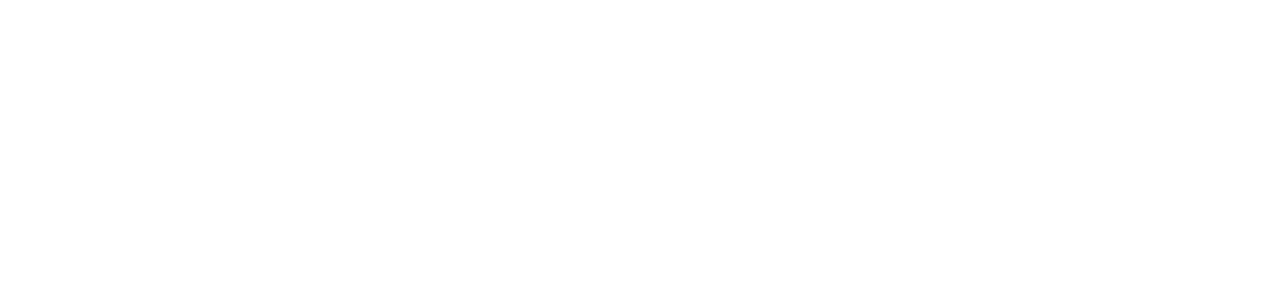
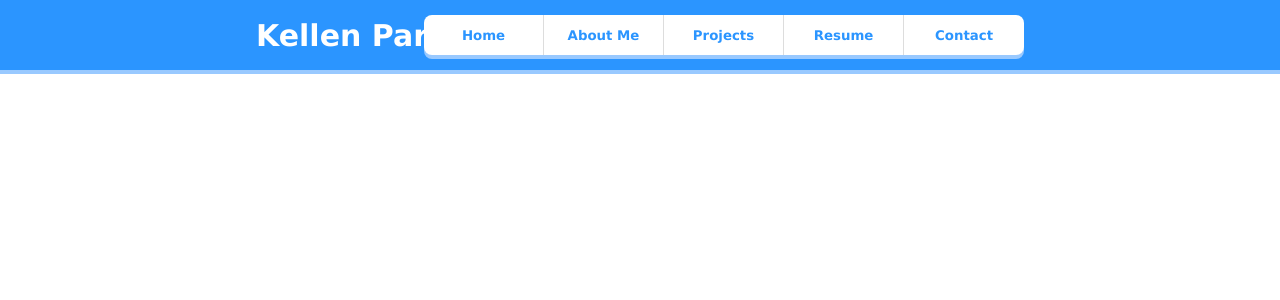
Before and after one commit to Kellenparker/portfolio, a React (Create React App) app: page / in a window 1280 px wide. Shown: the top 300 px of the page. Built offline with nearby package versions, Linux system fonts and the light colour scheme.

Commit message:
added header

```diff
--- a/package.json
+++ b/package.json
@@ -12,6 +12,7 @@
     "@types/react-dom": "^18.0.5",
     "react": "^18.2.0",
     "react-dom": "^18.2.0",
+    "react-router-dom": "^6.3.0",
     "react-scripts": "5.0.1",
     "typescript": "^4.7.4",
     "web-vitals": "^2.1.4"
--- a/src/App.css
+++ b/src/App.css
@@ -1,38 +1,5 @@
+
 .App {
-  text-align: center;
+	margin:0;
+	padding:0;
 }
-
-.App-logo {
-  height: 40vmin;
-  pointer-events: none;
-}
-
-@media (prefers-reduced-motion: no-preference) {
-  .App-logo {
-    animation: App-logo-spin infinite 20s linear;
-  }
-}
-
-.App-header {
-  background-color: #282c34;
-  min-height: 100vh;
-  display: flex;
-  flex-direction: column;
-  align-items: center;
-  justify-content: center;
-  font-size: calc(10px + 2vmin);
-  color: white;
-}
-
-.App-link {
-  color: #61dafb;
-}
-
-@keyframes App-logo-spin {
-  from {
-    transform: rotate(0deg);
-  }
-  to {
-    transform: rotate(360deg);
-  }
-}
--- a/src/App.tsx
+++ b/src/App.tsx
@@ -1,13 +1,20 @@
 import React from 'react';
-import logo from './logo.svg';
+import { BrowserRouter, Route, Routes } from 'react-router-dom';
+import Home from './components/Home'
+import Header from './components/Header';
 import './App.css';
 
 function App() {
-  return (
-    <div className="App">
-
-    </div>
-  );
+	return (
+		<div className="App">
+			<BrowserRouter>
+				<Header/>
+				<Routes>
+					<Route path="/" element={<Home/>}/>
+				</Routes>
+			</BrowserRouter>
+		</div>
+	);
 }
 
 export default App;
--- /dev/null
+++ b/src/components/Header.tsx
@@ -0,0 +1,21 @@
+import React from 'react';
+import './styles/Header.css'
+
+function Header() {
+
+    return (
+        <div className="header">
+            <p className="title">Kellen Parker</p>
+            <div className="btn-group" role="group" aria-label="header buttons">
+                <button type="button" className="btn-head btn-left">Home</button>
+                <button type="button" className="btn-head btn-secondary">About Me</button>
+                <button type="button" className="btn-head btn-secondary">Projects</button>
+                <button type="button" className="btn-head btn-secondary">Resume</button>
+                <button type="button" className="btn-head btn-right">Contact</button>
+            </div>
+        </div>
+    );
+
+}
+
+export default Header;
--- /dev/null
+++ b/src/components/Home.tsx
@@ -0,0 +1,11 @@
+import React from 'react';
+
+function Home() {
+    return(
+        <div>
+            <p>test</p>
+        </div>
+    );
+}
+
+export default Home;
--- /dev/null
+++ b/src/components/styles/Header.css
@@ -0,0 +1,64 @@
+
+.header {
+    overflow: hidden;
+    background-color: rgb(43, 149, 255);
+    position: fixed;
+    top: 0;
+    width: 100%;
+    height: 70px;
+    box-shadow: 0 4px 0 rgb(153, 201, 255);
+}
+
+.title {
+    padding: 0;
+    margin: 0;
+    position: absolute;
+    left: 20%;
+    top: 50%;
+    transform: translateY(-50%);
+    font-size: 30px;
+    font-family:Verdana, Geneva, Tahoma, sans-serif;
+    font-weight: bold;
+    color: white;
+}
+
+.btn-group {
+    border-radius: 25px;
+    position: absolute;
+    top: 50%;
+    transform: translateY(-50%);
+    right: 20%;
+}
+
+.btn-head {
+    font-family: Verdana, Geneva, Tahoma, sans-serif;
+    font-weight: bolder;
+    color: rgb(43, 149, 255);
+    height: 40px;
+    width: 120px;
+    border: none;
+    background-color: rgb(255, 255, 255);
+    transition: transform 0.04s ease-out, box-shadow 0.04s ease-out;
+    box-shadow: 0 4px 0 rgb(153, 201, 255);
+}
+
+.btn-head:not(:last-child) {
+    border-right: 1px solid #ddd;
+}
+
+.btn-head:hover {
+    background-color: rgb(240, 250, 255);
+}
+
+.btn-head:active {
+    box-shadow: 0 0 0 rgb(153, 201, 255);
+    transform: translateY(4px);
+}
+
+.btn-left {
+    border-radius: 8px 0 0 8px;
+}
+
+.btn-right {
+    border-radius: 0 8px 8px 0;
+}
--- a/src/index.css
+++ b/src/index.css
@@ -1,13 +1,4 @@
-body {
-  margin: 0;
-  font-family: -apple-system, BlinkMacSystemFont, 'Segoe UI', 'Roboto', 'Oxygen',
-    'Ubuntu', 'Cantarell', 'Fira Sans', 'Droid Sans', 'Helvetica Neue',
-    sans-serif;
-  -webkit-font-smoothing: antialiased;
-  -moz-osx-font-smoothing: grayscale;
+html, body {
+    margin: 0;
+    padding: 0;
 }
-
-code {
-  font-family: source-code-pro, Menlo, Monaco, Consolas, 'Courier New',
-    monospace;
-}
```
Also changed, not shown: src/index.tsx (+5 -5 lines), 2 other files (tests, documents, lock files or other folders).
